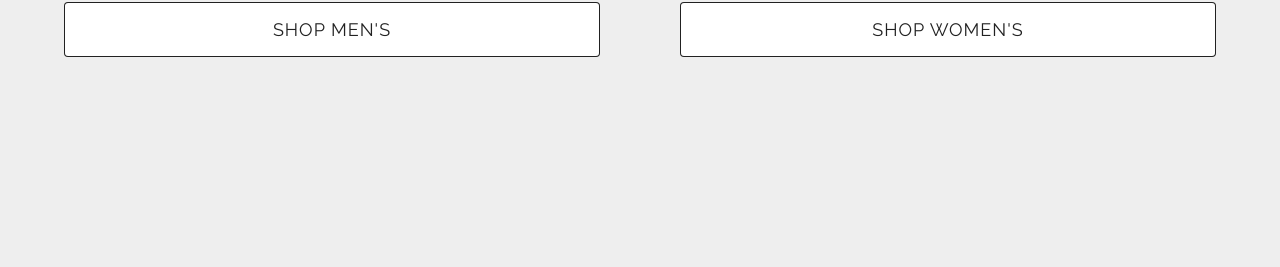
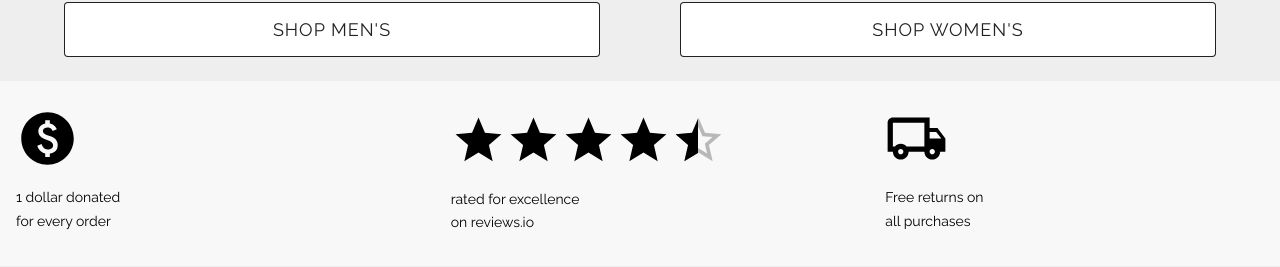
Before and after one commit to Amber-Robeck/A-N, a React (Create React App) app in the folder frontend/: page / in a window 1280 px wide. Shown: the part 785-1052 px from the top of the page. Before the commit the page ends 866 px from the top, so only its background shows below. Built offline with nearby package versions, Linux system fonts and the light colour scheme.

Commit message:
added rating and promotional banner to homepage

```diff
--- a/frontend/src/components/CollectionDescriptionWomens/collectionDescription.css
+++ b/frontend/src/components/CollectionDescriptionWomens/collectionDescription.css
@@ -9,7 +9,7 @@
 
 }
 
-.mensHero {
+.womensHero {
     max-width: 100%;
     /* max-height: 50%; */
     height: auto;
--- a/frontend/src/components/CollectionDescriptionWomens/index.js
+++ b/frontend/src/components/CollectionDescriptionWomens/index.js
@@ -7,7 +7,7 @@ const CollectionDescriptionWomens = () => {
     return (
 
     <Box className="description">
-        <img className="mensHero" src={`${process.env.PUBLIC_URL}/assets/images/engin-akyurt-Sp4u9YqV1Zk-unsplash.jpg`} alt="stylish woman by the sea" />
+        <img className="womensHero" src={`${process.env.PUBLIC_URL}/assets/images/engin-akyurt-Sp4u9YqV1Zk-unsplash.jpg`} alt="stylish woman by the sea" />
 
         <Box>
             <Typography variant="h6" className="descriptionTitle">
--- /dev/null
+++ b/frontend/src/components/RatingBanner/index.js
@@ -0,0 +1,66 @@
+import { Box, List, ListItem, ListItemIcon, Grid, Rating } from "@mui/material";
+import PaidIcon from '@mui/icons-material/Paid';
+import LocalShippingOutlinedIcon from '@mui/icons-material/LocalShippingOutlined';
+
+import "./ratingBanner.css";
+
+
+const RatingBanner = () => {
+
+
+
+    return (
+        <Box sx={{ flexGrow: 1 }} className="items">
+            <List  >
+
+                    <Grid container spacing={3}>
+
+                        <Grid item xs={4}>
+
+                            <ListItem className="singleItem">
+                                <ListItemIcon  className="singleIcon">
+                                    <PaidIcon sx={{fontSize: 63, color: 'black'}} />
+                                </ListItemIcon>
+                            </ListItem>
+                            <ListItem className="singleItem">
+                                1 dollar donated
+                                <br></br>
+                                 for every order
+                            </ListItem>
+
+                        </Grid>
+
+                        <Grid item xs={4}>
+                            <ListItem className="singleItem">
+                                <ListItemIcon className="singleIcon">
+                                    <Rating name="half-rating-read" defaultValue={4.5} precision={0.5} sx={{fontSize: 55, color: 'black', marginTop: 0.7, marginBottom: 0.5 }} readOnly  />
+                                </ListItemIcon>
+                            </ListItem>
+                            <ListItem className="singleItem">
+                                rated for excellence
+                                <br></br>
+                                on reviews.io
+                            </ListItem>
+                        </Grid>
+
+                        <Grid item xs={4}>
+                            <ListItem className="singleItem">
+                                <LocalShippingOutlinedIcon sx={{fontSize: 63}} className="singleIcon">
+                                    <PaidIcon />
+                                </LocalShippingOutlinedIcon>
+                            </ListItem>
+                            <ListItem className="singleItem">
+                                Free returns on
+                                <br></br>
+                                all purchases
+                            </ListItem>
+                        </Grid>
+                    </Grid>
+
+            </List>
+
+        </Box>
+    );
+}
+
+export default RatingBanner;
--- /dev/null
+++ b/frontend/src/components/RatingBanner/ratingBanner.css
@@ -0,0 +1,16 @@
+.items {
+    margin-bottom: 30px;
+    padding: 10px 0 15px;
+    text-align: center !important;
+    justify-content: center !important;
+    background: #f8f8f8;
+}
+
+.singleItem {
+    justify-content: space-evenly;
+    line-height: 1.7;
+}
+
+.singleIcon {
+    justify-content: space-evenly;
+}
--- a/frontend/src/pages/Home/index.js
+++ b/frontend/src/pages/Home/index.js
@@ -1,11 +1,13 @@
 import Carousel from "../../components/Carousel";
 import NavigationCard from "../../components/NavigationCard";
+import RatingBanner from "../../components/RatingBanner";
 
 const Home = () => {
     return (
         <>
         <Carousel/>
         <NavigationCard/>
+        <RatingBanner/>
         </>
      );
 }
```
Also changed, not shown: frontend/src/pages/Products/index.js (deleted).
